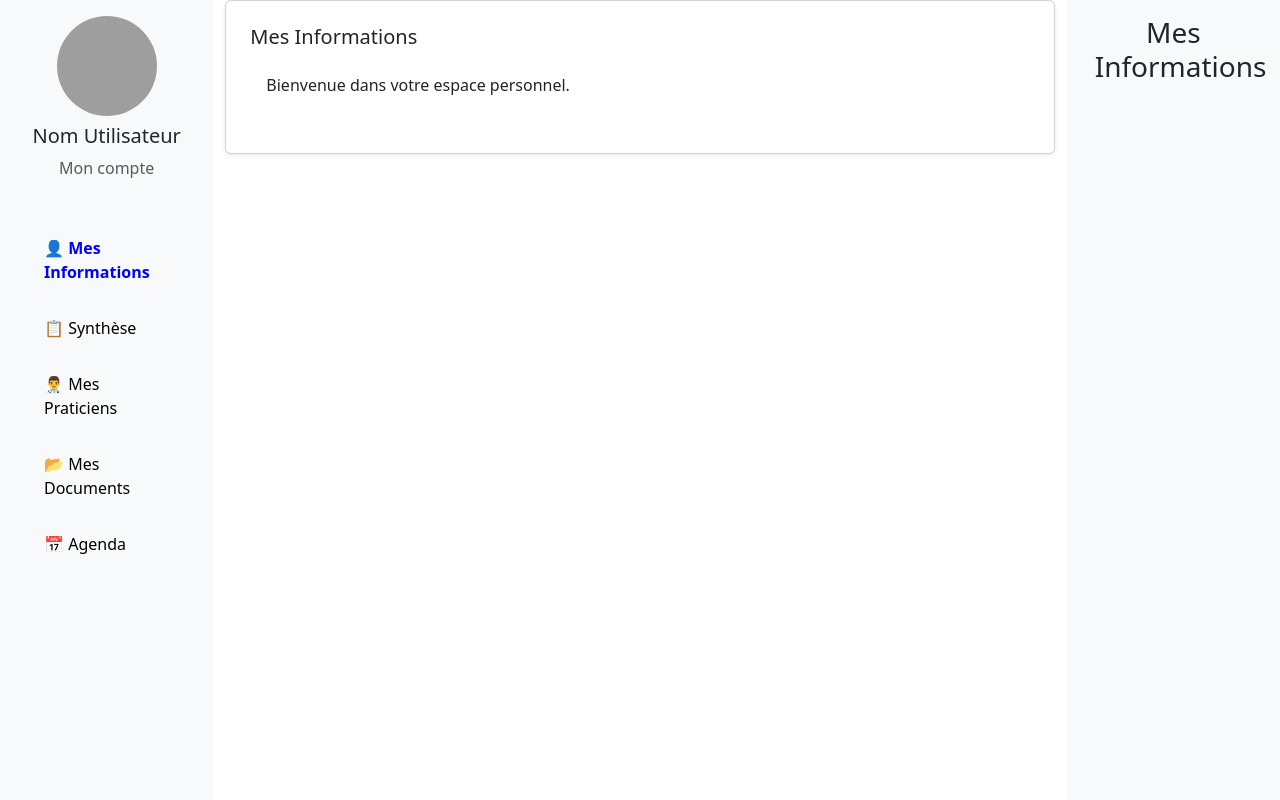
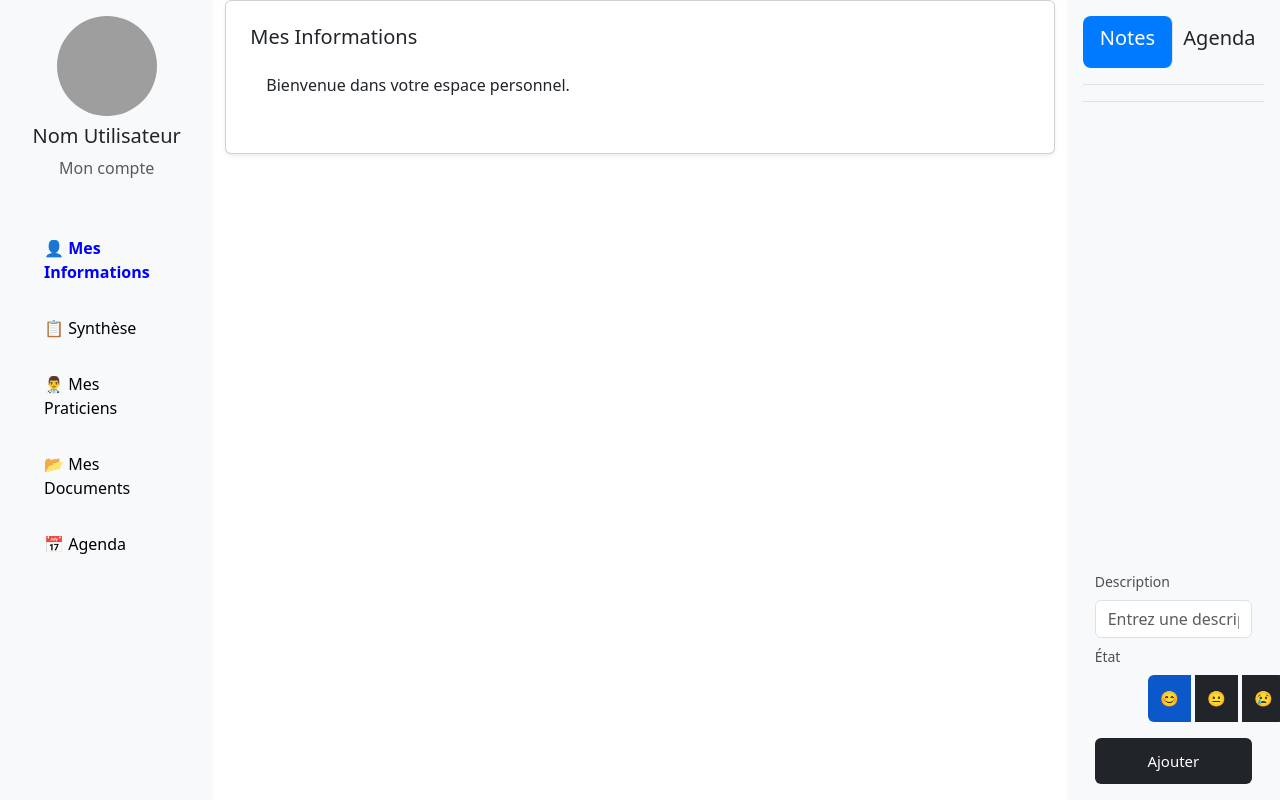
Before and after one commit to nonotor67/hhc-2025, a React (Vite) app in the folder neurocare-v2/: page /patients/informations in a window 1280 px wide. Built offline with nearby package versions, Linux system fonts and the light colour scheme; grey boxes are pictures that could not be loaded.

Commit message:
add right bar

```diff
--- a/neurocare-v2/package.json
+++ b/neurocare-v2/package.json
@@ -13,6 +13,7 @@
     "bootstrap": "^5.3.3",
     "react": "^19.0.0",
     "react-bootstrap": "^2.10.9",
+    "react-datepicker": "^8.2.1",
     "react-dom": "^19.0.0",
     "react-router-dom": "^7.4.1",
     "tailwind": "^4.0.0"
--- /dev/null
+++ b/neurocare-v2/src/components/PatientRightSidebar.css
@@ -0,0 +1,33 @@
+.tab {
+  cursor: pointer;
+  padding: 10px;
+  transition: background 0.3s ease;
+  border-radius: 8px;
+}
+
+.tab:hover {
+  background: #e9ecef;
+}
+
+.tab.active {
+  background: #007bff;
+  color: white;
+}
+
+.emoji-btn {
+  padding: 10px;
+  font-size: 20px;
+  border-radius: 50%; /* Bordure arrondie */
+  margin: 0 5px; /* Espacement entre les boutons */
+  border: 2px solid #ccc; /* Bordure légère */
+  background-color: transparent;
+  cursor: pointer;
+}
+
+.emoji-btn:focus {
+  outline: none;
+}
+
+.emoji-btn:hover {
+  background-color: #f0f0f0; /* Changement de fond au survol */
+}
--- a/neurocare-v2/src/components/PatientRightSidebar.tsx
+++ b/neurocare-v2/src/components/PatientRightSidebar.tsx
@@ -1,10 +1,184 @@
-import React from "react";
-import { Col } from "react-bootstrap";
+import React, { useState } from "react";
+import {
+  Col,
+  Row,
+  Form,
+  ToggleButtonGroup,
+  ToggleButton,
+} from "react-bootstrap";
+import DatePicker from "react-datepicker";
+import "react-datepicker/dist/react-datepicker.css"; // Importer le style de date-picker
+import "bootstrap/dist/css/bootstrap.min.css";
+import "./PatientRightSidebar.css";
 
 const PatientRightSidebar: React.FC = () => {
+  const [activeTab, setActiveTab] = useState<"notes" | "agenda">("notes");
+  const [notes, setNotes] = useState<
+    { date: string; description: string; etat: string }[]
+  >([]);
+  const [agenda, setAgenda] = useState<{ date: string; event: string }[]>([]);
+  const [newNote, setNewNote] = useState({ description: "", etat: "😊" });
+  const [newEvent, setNewEvent] = useState({ date: new Date(), event: "" });
+
+  const handleInputChange = (e: React.ChangeEvent<HTMLInputElement>) => {
+    const { name, value } = e.target;
+    setNewNote((prev) => ({ ...prev, [name]: value }));
+  };
+
+  const handleEtatChange = (value: string) => {
+    setNewNote((prev) => ({ ...prev, etat: value }));
+  };
+
+  const handleEventChange = (e: React.ChangeEvent<HTMLInputElement>) => {
+    const { name, value } = e.target;
+    setNewEvent((prev) => ({ ...prev, [name]: value }));
+  };
+
+  const handleDateChange = (date: Date) => {
+    setNewEvent((prev) => ({ ...prev, date }));
+  };
+
+  const handleSubmit = (e: React.FormEvent) => {
+    e.preventDefault();
+    if (activeTab === "notes" && newNote.description.trim()) {
+      setNotes((prevData) =>
+        [{ date: new Date().toLocaleString(), ...newNote }, ...prevData].slice(
+          0,
+          4
+        )
+      );
+      setNewNote({ description: "", etat: "😊" });
+    } else if (
+      activeTab === "agenda" &&
+      newEvent.event.trim() &&
+      newEvent.date
+    ) {
+      setAgenda((prevData) =>
+        [
+          { date: newEvent.date.toLocaleString(), event: newEvent.event },
+          ...prevData,
+        ].slice(0, 4)
+      );
+      setNewEvent({ date: new Date(), event: "" });
+    }
+  };
+
   return (
     <Col className="bg-light vh-100 d-flex flex-column p-3">
-      <h3 className="text-center mb-4">Mes Informations</h3>
+      <Row className="text-center mb-3 border-bottom">
+        <Col
+          xs={6}
+          className={`mb-3 border-end tab ${
+            activeTab === "notes" ? "active" : ""
+          }`}
+          onClick={() => setActiveTab("notes")}
+        >
+          <h5>Notes</h5>
+        </Col>
+        <Col
+          xs={6}
+          className={`mb-3 tab ${activeTab === "agenda" ? "active" : ""}`}
+          onClick={() => setActiveTab("agenda")}
+        >
+          <h5>Agenda</h5>
+        </Col>
+      </Row>
+      <Row className="mb-3 border-bottom">
+        {activeTab === "notes"
+          ? notes.map((item, index) => (
+              <Row className="mb-3" key={index}>
+                <p>
+                  <strong>Date :</strong> {item.date}
+                </p>
+                <p>
+                  <strong>Description :</strong> {item.description}
+                </p>
+                <p>
+                  <strong>État :</strong> {item.etat}
+                </p>
+              </Row>
+            ))
+          : agenda.map((item, index) => (
+              <Row className="mb-3" key={index}>
+                <p>
+                  <strong>Date :</strong> {item.date}
+                </p>
+                <p>
+                  <strong>Événement :</strong> {item.event}
+                </p>
+              </Row>
+            ))}
+      </Row>
+      <Row className="mt-auto">
+        <Form onSubmit={handleSubmit}>
+          {activeTab === "notes" ? (
+            <>
+              <Form.Group controlId="noteDescription">
+                <Form.Label>Description</Form.Label>
+                <Form.Control
+                  type="text"
+                  name="description"
+                  value={newNote.description}
+                  onChange={handleInputChange}
+                  placeholder="Entrez une description"
+                />
+              </Form.Group>
+              <Form.Group controlId="noteEtat" className="mt-2">
+                <Form.Label>État</Form.Label>
+                <div className="d-flex justify-content-between px-5">
+                  <ToggleButtonGroup
+                    type="radio"
+                    name="etat"
+                    value={newNote.etat}
+                    onChange={handleEtatChange}
+                  >
+                    <ToggleButton id="happy" value="😊" className="emoji-btn">
+                      😊
+                    </ToggleButton>
+                    <ToggleButton id="neutral" value="😐" className="emoji-btn">
+                      😐
+                    </ToggleButton>
+                    <ToggleButton id="sad" value="😢" className="emoji-btn">
+                      😢
+                    </ToggleButton>
+                  </ToggleButtonGroup>
+                </div>
+              </Form.Group>
+            </>
+          ) : (
+            <>
+              <Form.Group controlId="eventDate">
+                <Form.Label>Date et Heure</Form.Label>
+                <DatePicker
+                  selected={newEvent.date}
+                  onChange={handleDateChange}
+                  showTimeSelect
+                  timeFormat="HH:mm"
+                  timeIntervals={15}
+                  dateFormat="dd/MM/yyyy HH:mm"
+                  className="form-control"
+                  placeholderText="Sélectionner une date et une heure"
+                />
+              </Form.Group>
+              <Form.Group controlId="eventDescription" className="mt-2">
+                <Form.Label>Nouvel événement</Form.Label>
+                <Form.Control
+                  type="text"
+                  name="event"
+                  value={newEvent.event}
+                  onChange={handleEventChange}
+                  placeholder="Entrez un événement"
+                />
+              </Form.Group>
+            </>
+          )}
+          <Form.Control
+            type="submit"
+            value="Ajouter"
+            className="mt-3 btn btn-primary"
+          />
+        </Form>
+      </Row>
     </Col>
   );
 };
```
Also changed, not shown: 1 other file (tests, documents, lock files or other folders).
